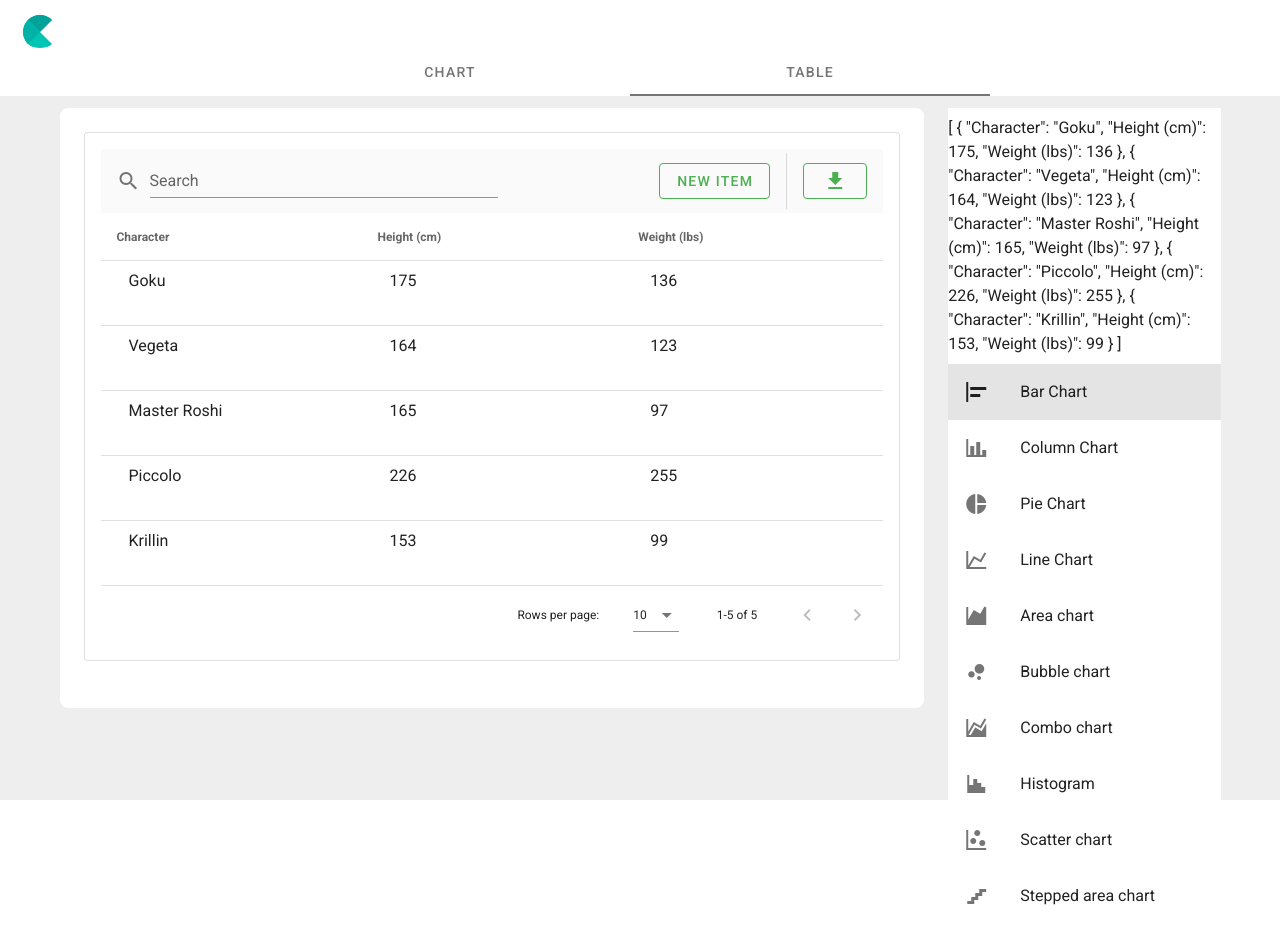
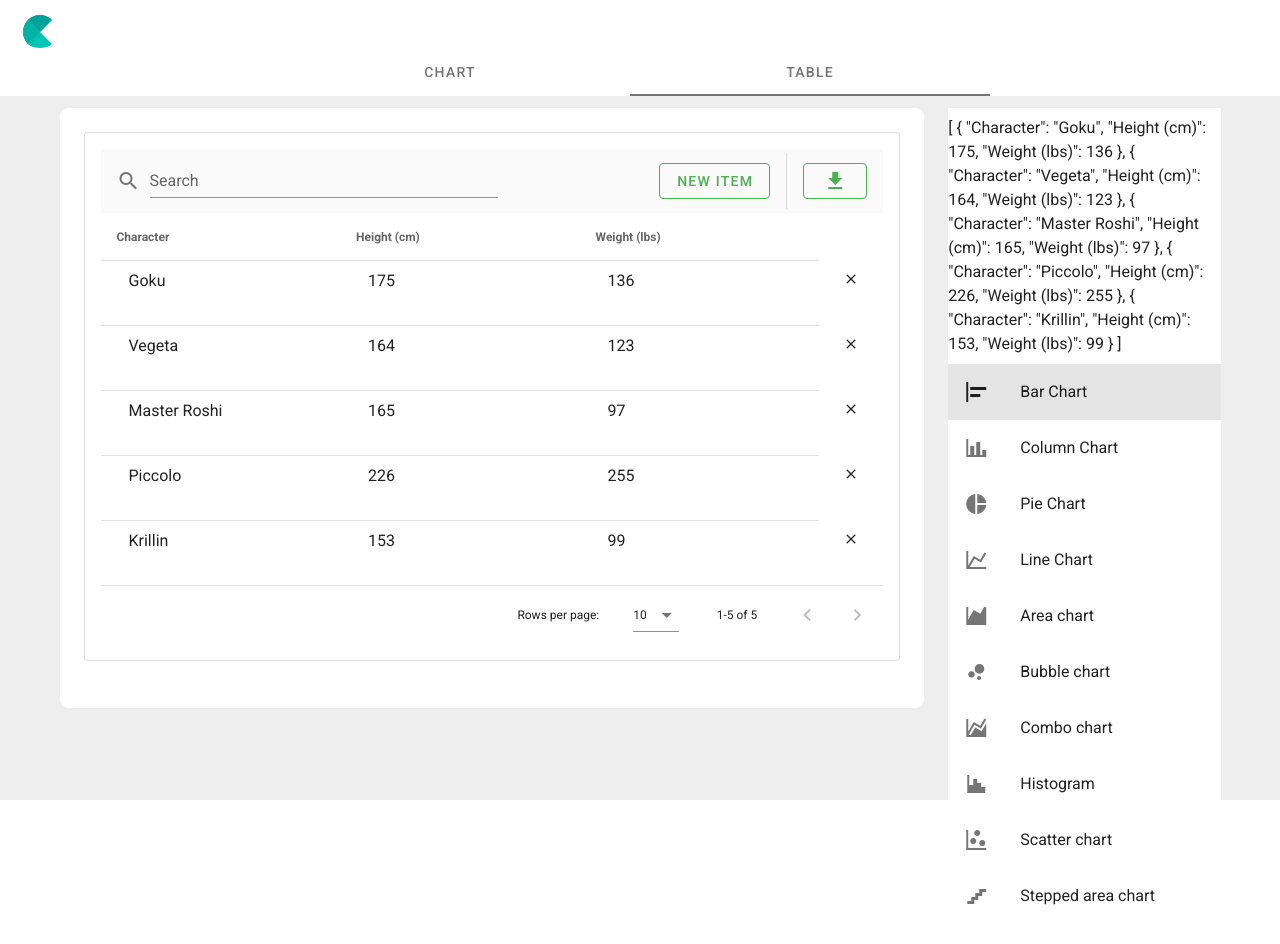
Before and after one commit to LeoTarrero/Chartisan, a Nuxt app: page / in a window 1280 px wide. Both pictures are taken after a click on the tab "TABLE". Built offline with nearby package versions, Linux system fonts and the light colour scheme.

Commit message:
added a delete button

```diff
--- a/components/chartTable.vue
+++ b/components/chartTable.vue
@@ -17,8 +17,8 @@
           ><v-icon>mdi-download</v-icon></v-btn
         >
       </v-toolbar>
-      <v-data-table :headers="localHeaders" :items="localItems" :search="search" >
-        <template #item="{ item,headers }">
+      <v-data-table :headers="localHeaders" :items="localItems" :search="search">
+        <template #item="{ item, headers }">
           <tr>
             <td v-for="header in headers" :key="header.text">
               <v-text-field
@@ -26,11 +26,11 @@
                 dense
                 flat
                 solo
-                @change="$emit('updateTable',localItems)"
-
+                @change="$emit('updateTable', localItems)"
               >
               </v-text-field>
             </td>
+            <v-btn text @click="deleteItem"><v-icon small>mdi-close</v-icon></v-btn>
           </tr>
         </template>
       </v-data-table>
@@ -54,7 +54,7 @@ export default {
       dialog: false,
       search: "",
       localHeaders: Array.from(this.headers),
-      localItems: Array.from(this.items)
+      localItems: Array.from(this.items),
     };
   },
   methods: {
@@ -67,14 +67,12 @@ export default {
         id: this.items.length + 1,
         name: "",
       };
-          this.localItems.push(newItem);
-      // this.$emit("add-item", newItem);
+      this.localItems.push(newItem);
     },
     deleteItem(item) {
       this.editedIndex = this.localItems.indexOf(item);
       this.editedItem = Object.assign({}, item);
       this.localItems.splice(this.editedIndex, 1);
-      // this.$emit("update-items", this.items);
     },
     downloadData() {
       const data = "module.exports = " + JSON.stringify(this.items);
```
